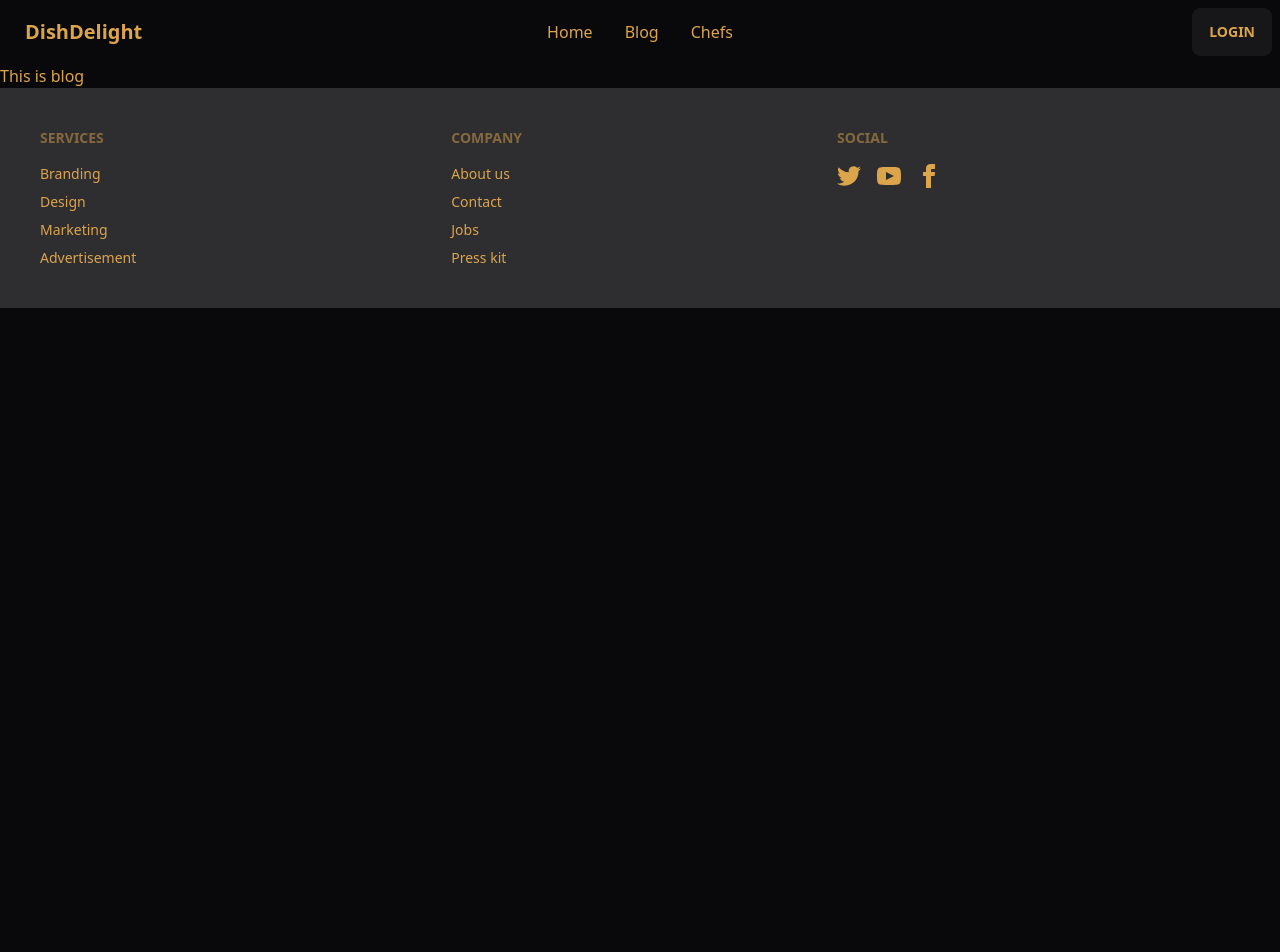
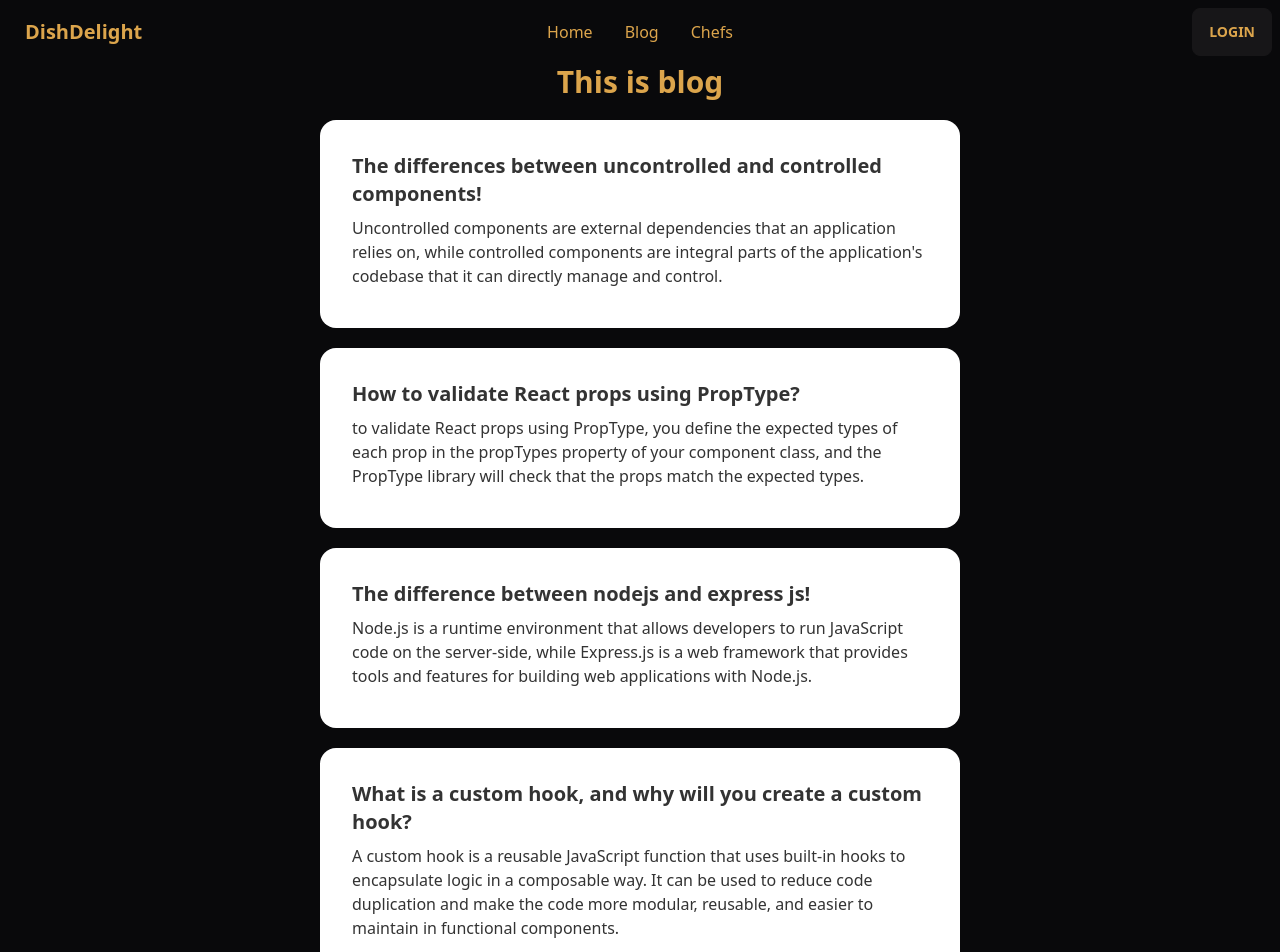
Before and after one commit to ShaikatRoy/dish-delight-client, a React (Vite) app: page /blog in a window 1280 px wide. Shown: the top 952 px of the page. Before the commit the page ends 800 px from the top, so only its background shows below. Built offline with nearby package versions, Linux system fonts and the light colour scheme; no server answers.

Commit message:
extra component and lazy loader added

```diff
--- a/package.json
+++ b/package.json
@@ -18,6 +18,7 @@
     "react": "^18.2.0",
     "react-dom": "^18.2.0",
     "react-icons": "^4.8.0",
+    "react-lazy-load": "^4.0.1",
     "react-loader-spinner": "^5.3.4",
     "react-router-dom": "^6.11.0",
     "react-slick": "^0.29.0",
--- a/src/pages/Blog/Blog.jsx
+++ b/src/pages/Blog/Blog.jsx
@@ -3,7 +3,48 @@ import React from 'react';
 const Blog = () => {
     return (
         <div>
-            <h2>This is blog</h2>
+            <h2 className='text-3xl font-bold text-center'>This is blog </h2>
+
+            <div className='mx-auto'>
+                <div className="card w-1/2 bg-primary text-primary-content mx-auto mt-5">
+                    <div className="card-body">
+                        <h2 className="card-title">The differences between uncontrolled and controlled components!</h2>
+                        <p>Uncontrolled components are external dependencies that an application relies on, while controlled components are integral parts of the application's codebase that it can directly manage and control.</p>
+                        <div className="card-actions justify-end">
+                        </div>
+                    </div>
+                </div>
+
+                <div className="card w-1/2 bg-primary text-primary-content mx-auto mt-5">
+                    <div className="card-body">
+                        <h2 className="card-title">How to validate React props using PropType?</h2>
+                        <p> to validate React props using PropType, you define the expected types of each prop in the propTypes property of your component class, and the PropType library will check that the props match the expected types.</p>
+                        <div className="card-actions justify-end">
+
+                        </div>
+                    </div>
+                </div>
+
+                <div className="card w-1/2 bg-primary text-primary-content mx-auto mt-5">
+                    <div className="card-body">
+                        <h2 className="card-title">The difference between nodejs and express js!</h2>
+                        <p> Node.js is a runtime environment that allows developers to run JavaScript code on the server-side, while Express.js is a web framework that provides tools and features for building web applications with Node.js.</p>
+                        <div className="card-actions justify-end">
+
+                        </div>
+                    </div>
+                </div>
+
+                <div className="card w-1/2 bg-primary text-primary-content mx-auto mt-5 mb-10">
+                    <div className="card-body">
+                        <h2 className="card-title">What is a custom hook, and why will you create a custom hook?</h2>
+                        <p>A custom hook is a reusable JavaScript function that uses built-in hooks to encapsulate logic in a composable way. It can be used to reduce code duplication and make the code more modular, reusable, and easier to maintain in functional components.</p>
+                        <div className="card-actions justify-end">
+
+                        </div>
+                    </div>
+                </div>
+            </div>
         </div>
     );
 };
--- a/src/pages/DetailsPage/ChefDetails/ChefDetails.jsx
+++ b/src/pages/DetailsPage/ChefDetails/ChefDetails.jsx
@@ -3,6 +3,7 @@ import { Link } from 'react-router-dom';
 import { ToastContainer, toast } from 'react-toastify';
 import 'react-toastify/dist/ReactToastify.css';
 import RecipeDetails from '../RecipeDetails/RecipeDetails';
+import LazyLoad from 'react-lazy-load';
 
 const ChefDetails = ({ chef }) => {
     const [showButton, setShowButton] = useState(true);
@@ -16,10 +17,12 @@ const ChefDetails = ({ chef }) => {
     const { id, chef_name, years_of_experience, number_of_recipes, likes, picture_url, bio } = chef;
     return (
         <>
-        <div>
+            <LazyLoad height={762} offset={300}>
                 <div className="hero min-h-screen bg-base-200 ">
                     <div className="hero-content flex-col lg:flex-row">
+
                             <img src={picture_url} className="max-w-xs rounded-lg shadow-2xl" />
+
                         <div>
                             <h1 className="text-5xl font-bold">{chef_name}</h1>
                             <p className="py-4">{bio}</p>
@@ -34,12 +37,11 @@ const ChefDetails = ({ chef }) => {
                                     </button>
                                 )}
                                 <ToastContainer />
-                            <Link to={`/detailsPage/${id}`}><button className="btn btn-primary">View Recipes</button></Link>
                             </div>
                         </div>
                     </div>
                 </div>
-        </div>
+                </LazyLoad>
             <RecipeDetails></RecipeDetails>
         </>
     );
--- a/src/pages/DetailsPage/DetailsPage/DetailsPage.jsx
+++ b/src/pages/DetailsPage/DetailsPage/DetailsPage.jsx
@@ -8,7 +8,7 @@ const DetailsPage = () => {
 
     return (
         <div>
-             <h2>This is For Recipes: {id}</h2>
+             <h2 className='text-5xl font-bold text-center my-5'>Recipe Page: {id}</h2>
 
              {
                 selectedChefs.map((chef) => <ChefDetails
--- /dev/null
+++ b/src/pages/Error/Error.jsx
@@ -0,0 +1,18 @@
+import React from 'react';
+import { Link } from 'react-router-dom';
+
+const Error = () => {
+    return (
+        <div>
+            <div className="bg-red-100 min-h-screen flex flex-col justify-center items-center">
+                <h1 className="text-3xl font-bold mb-4">Oops! Something went wrong.</h1>
+                <p className="text-lg mb-4">We apologize for the inconvenience.</p>
+                <button className="bg-red-500 hover:bg-red-600 text-white font-bold py-2 px-4 rounded">
+                    <Link tp="/">Go Back</Link>
+                </button>
+            </div>
+        </div>
+    );
+};
+
+export default Error;
--- a/src/pages/Home/Chefs/Chefs.jsx
+++ b/src/pages/Home/Chefs/Chefs.jsx
@@ -1,5 +1,6 @@
 import React, { useEffect, useState } from 'react';
 import { Link } from 'react-router-dom';
+
 
 const Chefs = () => {
     const [cooks, setCooks] = useState([]);
@@ -13,7 +14,7 @@ const Chefs = () => {
 
     return (
         <div>
-            <h2>All chefs</h2>
+            <h2 className='text-5xl font-bold text-center my-20'>All chefs</h2>
 
             <div className="carousel w-full">
                 {cooks.map((cook, index) => (
--- a/src/pages/Home/Home/Home.jsx
+++ b/src/pages/Home/Home/Home.jsx
@@ -1,5 +1,7 @@
 import React from 'react';
 import Chefs from '../Chefs/Chefs';
+import Stats from '../Stats/Stats';
+import Sliders from '../Sliders/Sliders';
 
 const Home = () => {
     return (
@@ -15,6 +17,8 @@ const Home = () => {
                 </div>
             </div>
             <Chefs></Chefs>
+            <Stats></Stats>
+            <Sliders></Sliders>
         </div>
     );
 };
--- /dev/null
+++ b/src/pages/Home/Sliders/Sliders.jsx
@@ -0,0 +1,11 @@
+import React from 'react';
+
+const Sliders = () => {
+    return (
+        <div>
+
+        </div>
+    );
+};
+
+export default Sliders;
--- /dev/null
+++ b/src/pages/Home/Stats/Stats.jsx
@@ -0,0 +1,35 @@
+
+import React from 'react';
+
+const Stats = () => {
+    return (
+        <card className="stats flex items-center text-center shadow px-20 my-10">
+
+            <div className="stat">
+                <div className="stat-figure text-primary">
+                    <svg xmlns="http://www.w3.org/2000/svg" fill="none" viewBox="0 0 24 24" className="inline-block w-8 h-8 stroke-current"><path strokeLinecap="round" strokeLinejoin="round" strokeWidth="2" d="M4.318 6.318a4.5 4.5 0 000 6.364L12 20.364l7.682-7.682a4.5 4.5 0 00-6.364-6.364L12 7.636l-1.318-1.318a4.5 4.5 0 00-6.364 0z"></path></svg>
+                </div>
+                <div className="stat-title">Total Likes</div>
+                <div className="stat-value text-primary">25.6K</div>
+                <div className="stat-desc">21% more than last month</div>
+            </div>
+
+            <div className="stat">
+                <div className="stat-figure text-secondary">
+                    <svg xmlns="http://www.w3.org/2000/svg" fill="none" viewBox="0 0 24 24" className="inline-block w-8 h-8 stroke-current"><path strokeLinecap="round" strokeLinejoin="round" strokeWidth="2" d="M13 10V3L4 14h7v7l9-11h-7z"></path></svg>
+                </div>
+                <div className="stat-title">Page Views</div>
+                <div className="stat-value text-secondary">2.6M</div>
+                <div className="stat-desc">21% more than last month</div>
+            </div>
+
+            <div className="stat">
+                <div className="stat-value">86%</div>
+                <div className="stat-title">positive ratings</div>
+                <div className="stat-desc text-white">12 recipes added</div>
+            </div>
+        </card>
+    );
+};
+
+export default Stats;
```
Also changed, not shown: src/routes/Routes.jsx (+15 -0 lines), 1 other file (tests, documents, lock files or other folders). Lines whose indentation alone changed are shown as unchanged.
